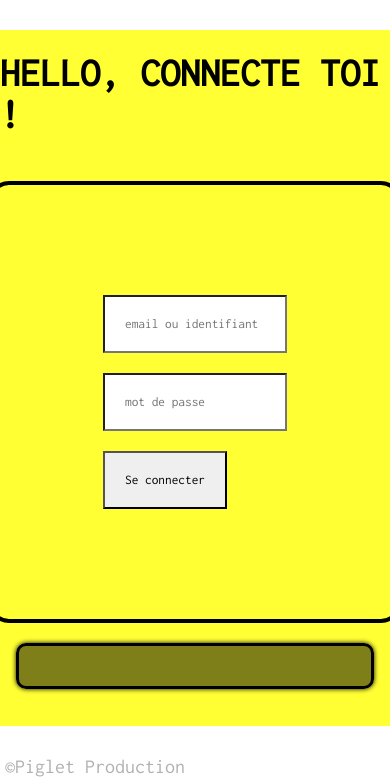
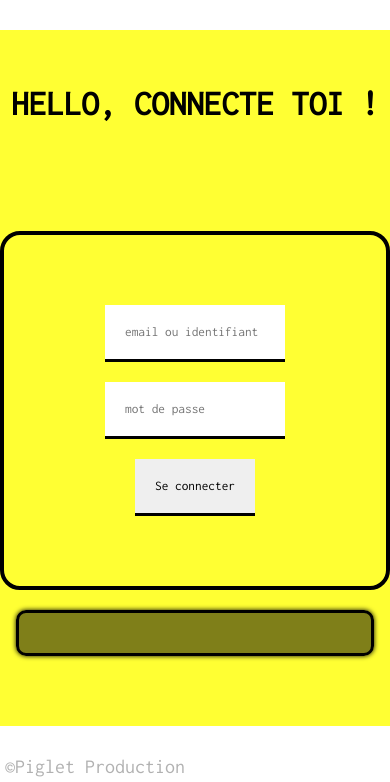
Before and after one commit to alicia-cordial/intranet, a PHP site: page /compte in a window 390 px wide. Shown: the part 62-844 px from the top of the page. Run offline with PHP 8.4, Linux system fonts and the light colour scheme; some libraries are stand-ins or nearby versions.

Commit message:
CSS FRONT
RESPONSIVE SUR TOUTES LES PAGES OK !

```diff
--- a/css/compte.css
+++ b/css/compte.css
@@ -1,15 +1,19 @@
 .compte {
-    background: rgba(255, 255, 0, 0.8);
+    background-color: rgba(255, 255, 0, 0.8);
     display: flex;
     flex-direction: column;
 }
+
+
+/******************FORMULAIRE***************************************/
 
 .form {
     display: flex;
     flex-direction: column;
 }
 
-.formConnexion {
+.formConnexion,
+#formInscription {
     border: 4px solid #000000;
     padding: 100px;
     border-radius: 20px;
@@ -19,9 +23,12 @@
 
 .formUpdateUser input,
 .formConnexion input,
+#formInscription input,
 button {
     padding: 20px;
     margin: 10px;
+    border: none;
+    border-bottom-style: solid;
 }
 
 h2 {
@@ -68,6 +75,36 @@ h2 {
     animation: appear 5s 1 backwards;
 }
 
+#formInscription {
+    text-align: center;
+    background-color: white;
+}
+
+@media (max-width: 1000px) {
+    form {
+        font-size: 30px;
+    }
+    h2 {
+        font-size: 35px;
+    }
+    .formConnexion,
+    #formInscription {
+        border: 4px solid #000000;
+        padding: 60px;
+        border-radius: 20px;
+        display: flex;
+        flex-direction: column;
+        text-align: center;
+    }
+    .formInfo a,
+    .formInfo p {
+        display: flex;
+        flex-direction: column;
+        text-align: center;
+        font-size: 1.2em;
+    }
+}
+
 
 /*********************************INDEX****************************************************/
 
@@ -86,6 +123,31 @@ h2 {
 .indexUser li {
     list-style: none;
     padding-right: 20px;
+}
+
+.li1,
+.li2 {
+    display: flex;
+    flex-direction: row;
+}
+
+@media (max-width: 1000px) {
+    .Userindex h2 {
+        font-size: 25px;
+        margin-bottom: 20px;
+    }
+    .indexUser {
+        display: flex;
+        flex-direction: column;
+    }
+    .li1,
+    .li2 {
+        display: flex;
+        flex-direction: row;
+    }
+    .li2 {
+        justify-content: center;
+    }
 }
 
 
--- a/css/style.css
+++ b/css/style.css
@@ -81,3 +81,9 @@ footer {
     z-index: 1;
     top: 0;
 }
+
+@media (max-width: 1000px) {
+    header a {
+        font-size: 30px;
+    }
+}
--- a/js/messagerie.js
+++ b/js/messagerie.js
@@ -4,6 +4,7 @@ $(document).ready(function() {
     /*AJOUT MESSAGE*/
     $('body').on('submit', '#formMessagerie', function(e) {
         e.preventDefault();
+
         $.post(
             'API/apiMessagerie.php', {
                 action: 'sendNewMessage',
@@ -11,11 +12,13 @@ $(document).ready(function() {
                 contenu: $('#contenu').val()
             },
             function(idMessage) {
+
                 $.post(
                     'API/apiMessagerie.php', {
                         action: "displayMessage",
                         idMessage: idMessage
                     },
+
                     function(resultat) {
                         let data = JSON.parse(resultat);
 
@@ -30,8 +33,10 @@ $(document).ready(function() {
                         }
                     }
 
+
                 )
             },
+
 
         )
     });
--- a/js/todo.js
+++ b/js/todo.js
@@ -21,10 +21,8 @@ $(document).ready(function() {
                         $('#toDoList').append("<li class='liTask' id='" + data.id + "'>" +
                             "<input class='liTaskTitle' readOnly='readonly' value='" + data.titre + "'</li>");
                         $('#titleTask').val('');
-                        /*setTimeout(
-                            function() {
-                                $("#mainCompte").load(location.href + "#mainCompte")
-                            }, 1000);*/
+
+
                     }
 
                 )
--- a/views/user/messagerie.php
+++ b/views/user/messagerie.php
@@ -86,4 +86,10 @@ span.onclick = function() {
 }
 
 
+/*var auto_refresh = setInterval(
+function ()
+{
+   $('#myBtn').load(' #myBtn');
+}, 10000); // refresh every 10000 milliseconds*/
+
 </script>
```
Also changed, not shown: css/home.css (+7 -1 lines), views/user/adminUsers.php (+46 -0 lines), views/user/inscription.php (+5 -3 lines), views/user/todolist.php (+8 -0 lines), views/user/userIndex.php (+9 -4 lines), images/calendrier.png (added), images/groupe.png (added), 1 other file.
